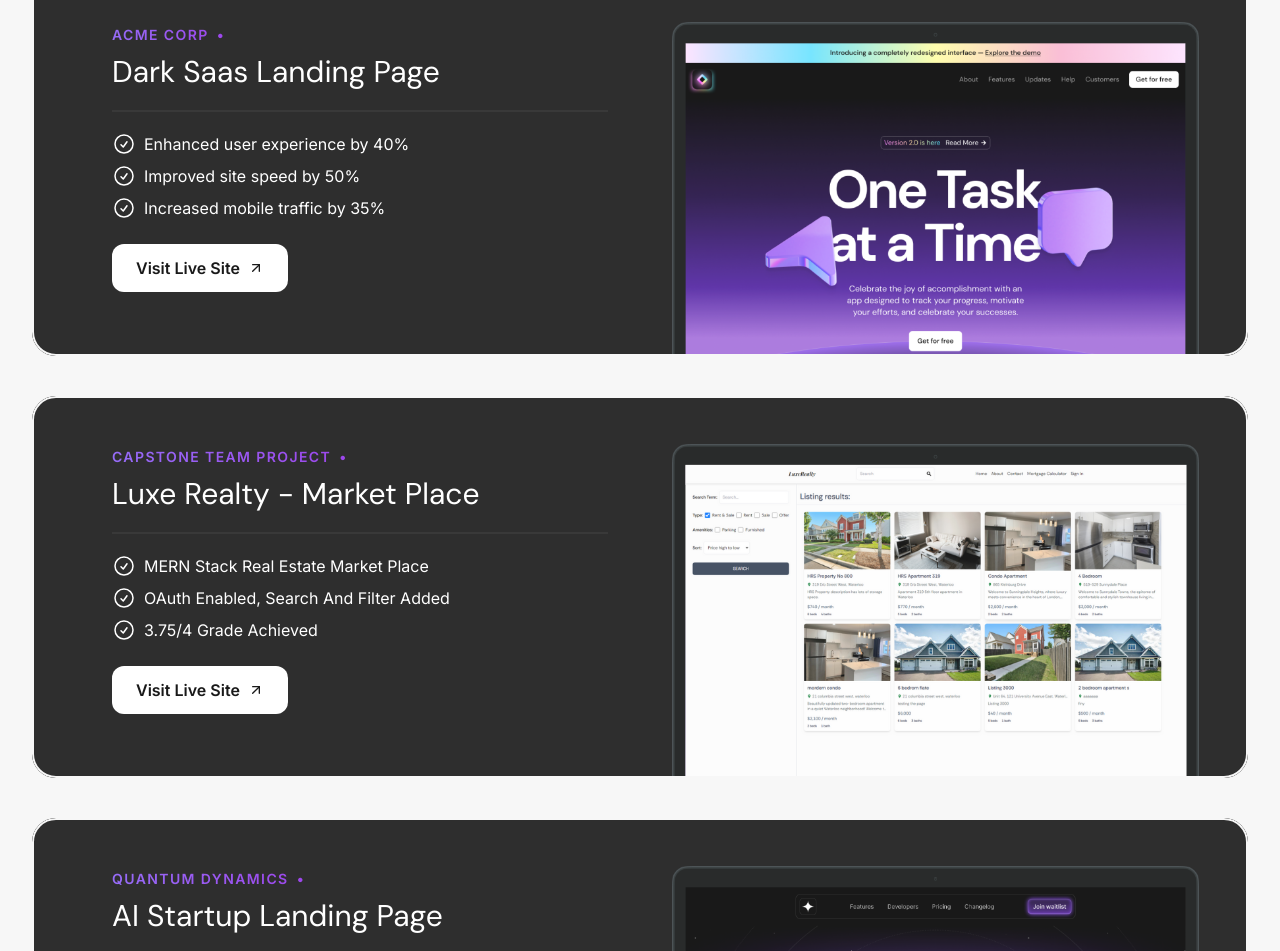
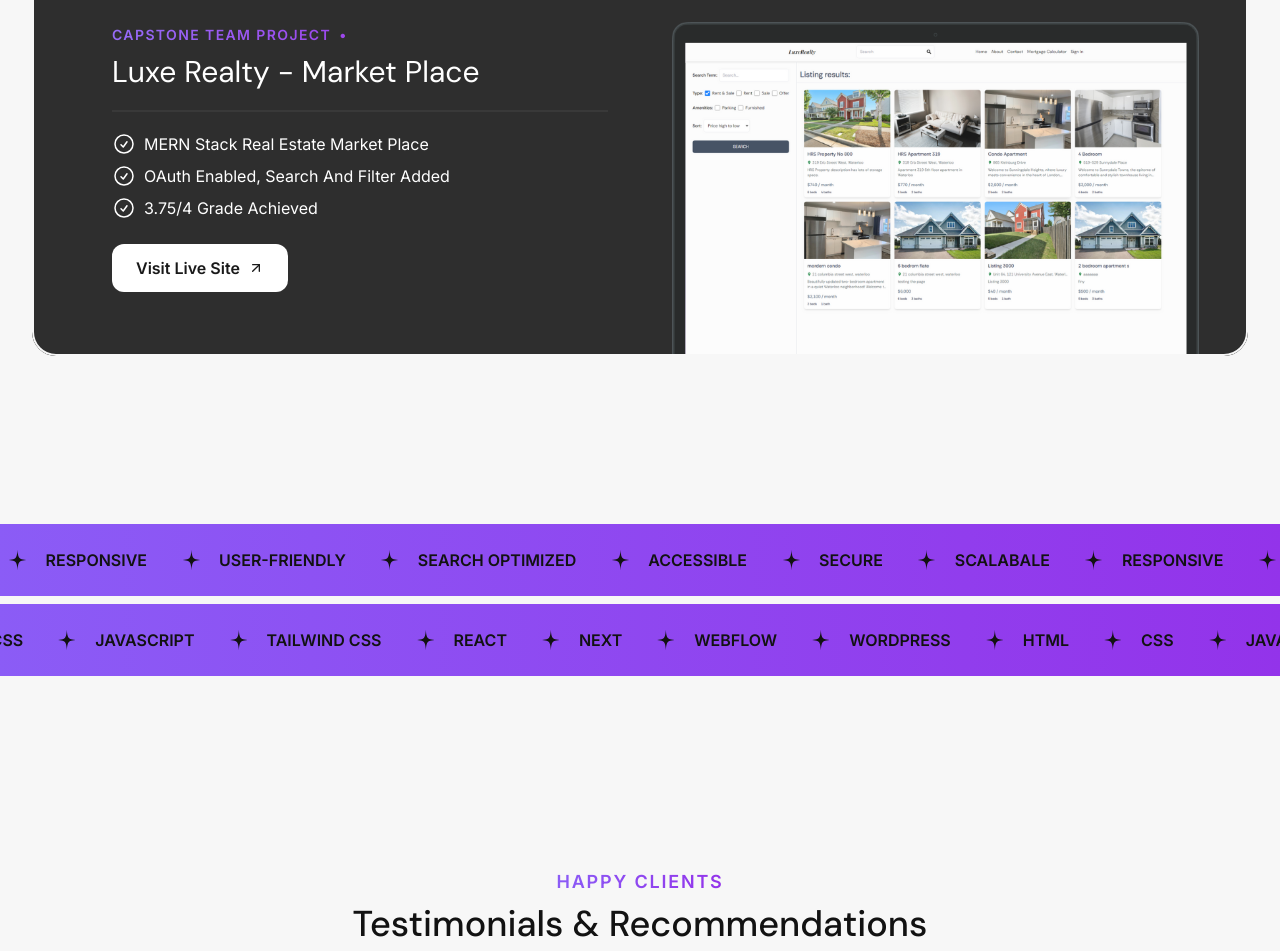
Before and after one commit to bhaumik-dev/bhaumik-dev-portfolio, a Next.js app: page / in a window 1280 px wide. Shown: the part 1181-2132 px from the top of the page. Built offline with nearby package versions, Linux system fonts and the light colour scheme.

Commit message:
Minor changes + launch

```diff
--- a/src/sections/Projects.tsx
+++ b/src/sections/Projects.tsx
@@ -19,18 +19,6 @@
 // First set of projects
 const portfolioProjects1 = [
   {
-    company: "Acme Corp",
-    year: "2022",
-    title: "Dark Saas Landing Page",
-    results: [
-      { title: "Enhanced user experience by 40%" },
-      { title: "Improved site speed by 50%" },
-      { title: "Increased mobile traffic by 35%" },
-    ],
-    link: "https://youtu.be/4k7IdSLxh6w",
-    image: darkSaasLandingPage,
-  },
-  {
     company: "Capstone Team Project",
     year: "2021",
     title: "Luxe Realty - Market Place",
@@ -42,21 +30,9 @@
     link: "https://luxe-realty.onrender.com/",
     image: luxeRealtyPage,
   },
-  {
-    company: "Quantum Dynamics",
-    year: "2023",
-    title: "AI Startup Landing Page",
-    results: [
-      { title: "Enhanced user experience by 40%" },
-      { title: "Improved site speed by 50%" },
-      { title: "Increased mobile traffic by 35%" },
-    ],
-    link: "https://youtu.be/Z7I5uSRHMHg",
-    image: aiStartupLandingPage,
-  },
 ];
 
-// Second set of projects (replace with your own data)
+// Second set of projects
 const portfolioProjects2 = [
   {
     company: "Bhaumik",
```
